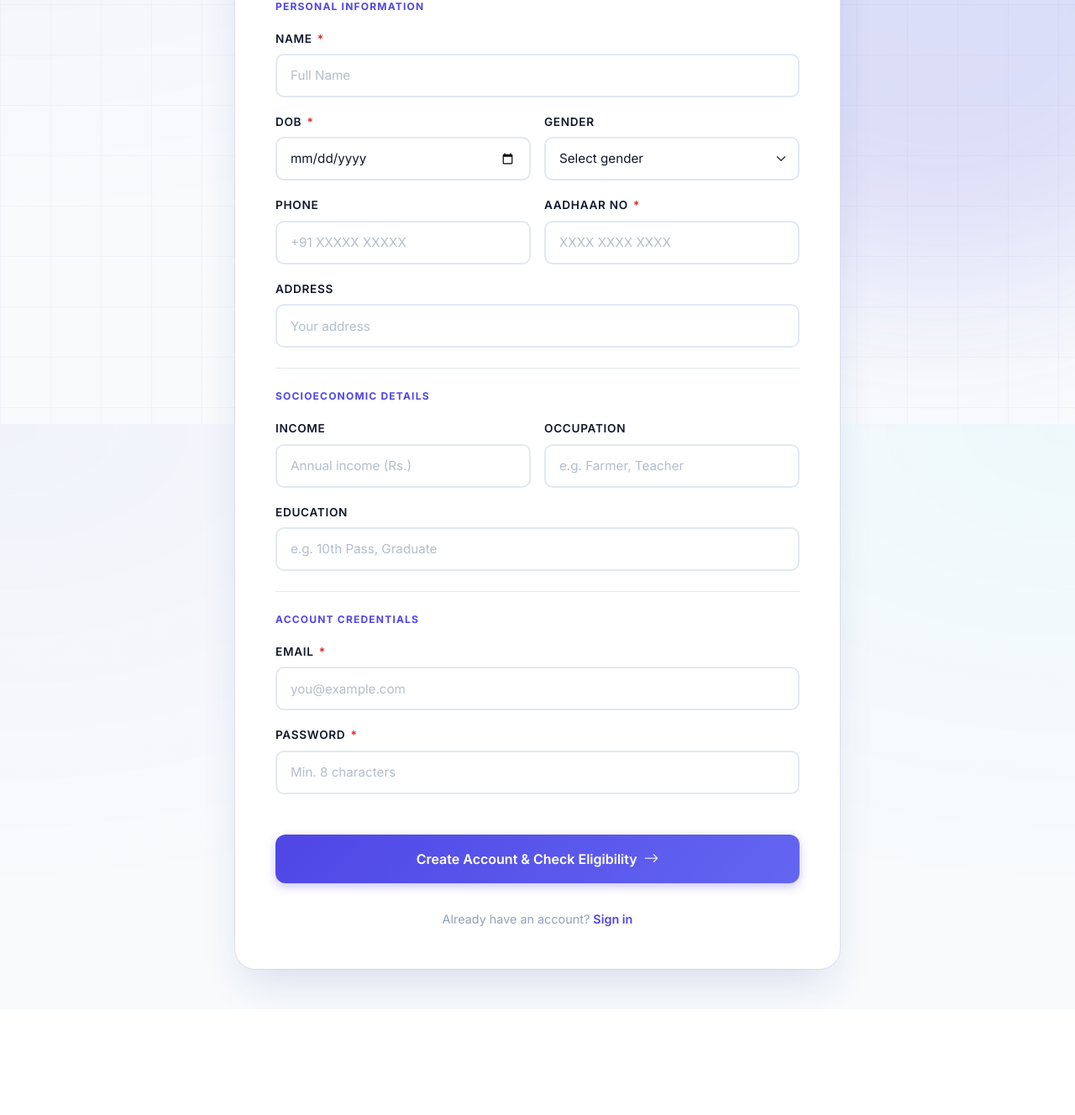
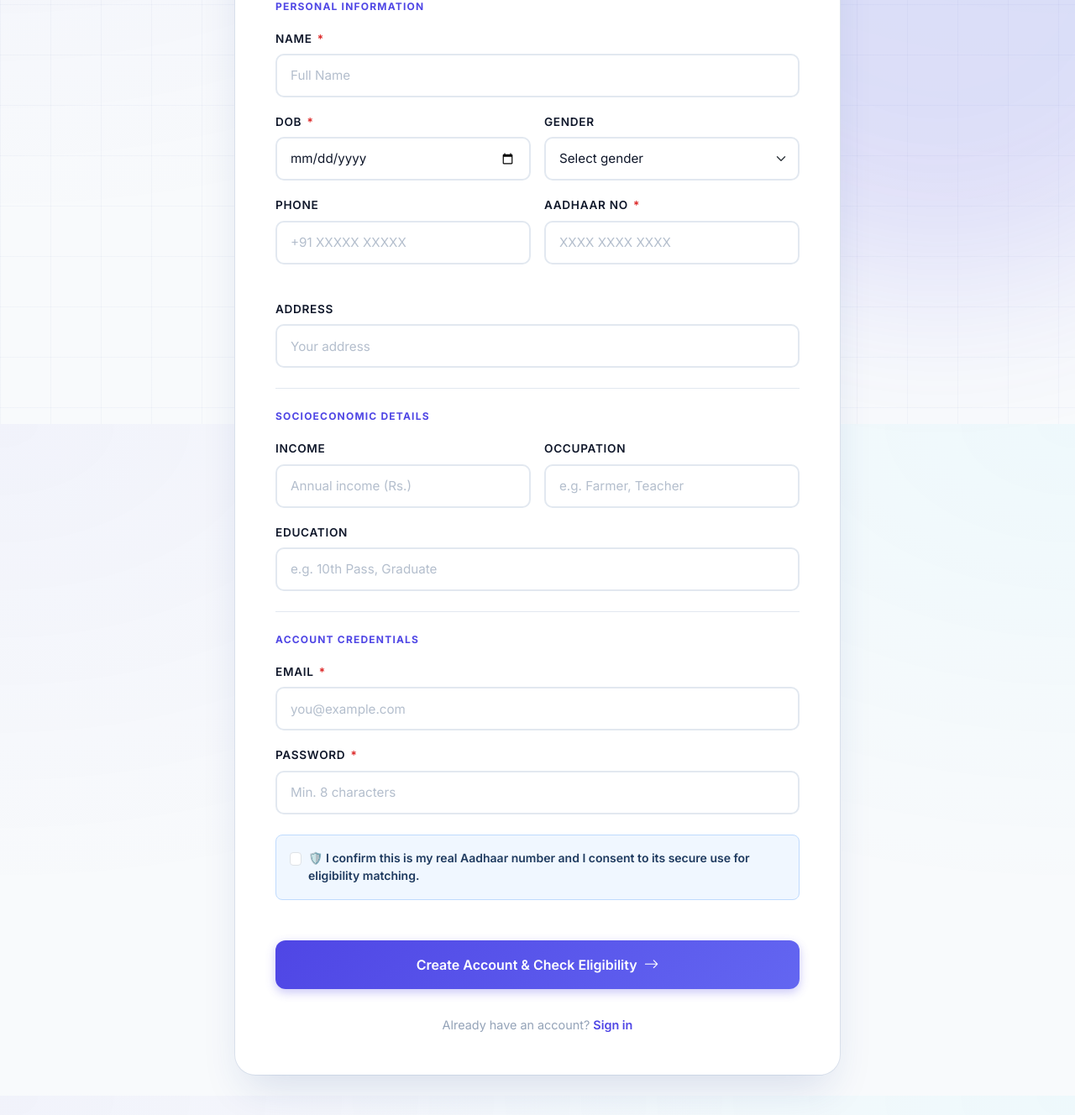
Before and after one commit to vip-sk07/Smart-Beneficiary-Mapping-System, a Django app: page /register/ in a window 1280 px wide. Shown: the part 295-1623 px from the top of the page at 84% size. Before the commit the page ends 1487 px from the top, so only its background shows below. Run offline with Django 5.2, Linux system fonts and the light colour scheme; parts of the project's set-up code (start-up, migrations or seed data) failed here and were passed over.

Commit message:
Security: Verhoeff Aadhaar validation, consent checkbox, live JS feedback, masked Aadhaar in admin/edit-profile

```diff
--- a/core/forms.py
+++ b/core/forms.py
@@ -1,13 +1,46 @@
+import re
 from django import forms
 from django.contrib.auth.forms import AuthenticationForm, PasswordChangeForm
 from .models import CustomUser, Category, Scheme
 
+
+# ── Verhoeff Checksum Algorithm for Aadhaar validation ────────────────────
+_V_D  = [[0,1,2,3,4,5,6,7,8,9],[1,2,3,4,0,6,7,8,9,5],[2,3,4,0,1,7,8,9,5,6],
+          [3,4,0,1,2,8,9,5,6,7],[4,0,1,2,3,9,5,6,7,8],[5,9,8,7,6,0,4,3,2,1],
+          [6,5,9,8,7,1,0,4,3,2],[7,6,5,9,8,2,1,0,4,3],[8,7,6,5,9,3,2,1,0,4],
+          [9,8,7,6,5,4,3,2,1,0]]
+_V_P  = [[0,1,2,3,4,5,6,7,8,9],[1,5,7,6,2,8,3,0,9,4],[5,8,0,3,7,9,6,1,4,2],
+          [8,9,1,6,0,4,3,5,2,7],[9,4,5,3,1,2,6,8,7,0],[4,2,8,6,5,7,3,9,0,1],
+          [2,7,9,3,8,0,6,4,1,5],[7,0,4,6,9,1,3,2,5,8]]
+_V_INV = [0,4,3,2,1,5,6,7,8,9]
+
+def _verhoeff_check(number: str) -> bool:
+    c = 0
+    for i, digit in enumerate(reversed(number)):
+        c = _V_D[c][_V_P[i % 8][int(digit)]]
+    return c == 0
+
+def _clean_aadhaar(value: str) -> str:
+    """Strip spaces/hyphens, validate format + Verhoeff, return 12-digit string."""
+    aadhaar = value.replace(' ', '').replace('-', '')
+    if not re.match(r'^\d{12}$', aadhaar):
+        raise forms.ValidationError('Aadhaar number must be exactly 12 digits.')
+    if aadhaar[0] in '01':
+        raise forms.ValidationError('Aadhaar number cannot start with 0 or 1.')
+    if not _verhoeff_check(aadhaar):
+        raise forms.ValidationError('Invalid Aadhaar number. Please check and re-enter.')
+    return aadhaar
 
 
 class UserRegistrationForm(forms.ModelForm):
     password = forms.CharField(
         widget=forms.PasswordInput(attrs={'class': 'form-control', 'placeholder': 'Min. 8 characters'}),
         label="Password", min_length=8
+    )
+    aadhaar_consent = forms.BooleanField(
+        required=True,
+        label="I confirm this is my real Aadhaar number and I consent to its secure use for eligibility matching.",
+        widget=forms.CheckboxInput(attrs={'class': 'form-check-input', 'id': 'id_aadhaar_consent'})
     )
     class Meta:
         model = CustomUser
@@ -20,12 +53,17 @@ class UserRegistrationForm(forms.ModelForm):
                           choices=[('', 'Select gender'), ('Male', 'Male'), ('Female', 'Female'), ('Other', 'Other')]),
             'email':      forms.EmailInput(attrs={'class': 'form-control', 'placeholder': 'you@example.com'}),
             'phone':      forms.TextInput(attrs={'class': 'form-control', 'placeholder': '+91 XXXXX XXXXX'}),
-            'aadhaar_no': forms.TextInput(attrs={'class': 'form-control', 'placeholder': 'XXXX XXXX XXXX'}),
+            'aadhaar_no': forms.TextInput(attrs={'class': 'form-control', 'placeholder': 'XXXX XXXX XXXX',
+                                                 'id': 'id_aadhaar_no', 'maxlength': '14', 'inputmode': 'numeric'}),
             'address':    forms.TextInput(attrs={'class': 'form-control', 'placeholder': 'Your address'}),
             'income':     forms.NumberInput(attrs={'class': 'form-control', 'step': '1', 'min': '0', 'placeholder': 'Annual income (Rs.)'}),
             'occupation': forms.TextInput(attrs={'class': 'form-control', 'placeholder': 'e.g. Farmer, Teacher'}),
             'education':  forms.TextInput(attrs={'class': 'form-control', 'placeholder': 'e.g. 10th Pass, Graduate'}),
         }
+
+    def clean_aadhaar_no(self):
+        return _clean_aadhaar(self.cleaned_data.get('aadhaar_no', ''))
+
 
 
 class CategorySelectionForm(forms.Form):
--- a/templates/edit_profile.html
+++ b/templates/edit_profile.html
@@ -41,8 +41,8 @@
                     </div>
                     <div class="col-md-6">
                         <label class="form-label fw-bold text-muted small mb-1">Aadhaar No. <i class="bi bi-lock text-muted ms-1"></i></label>
-                        <div class="form-control bg-light text-muted fw-semibold" style="cursor: not-allowed; border-color: transparent;">
-                            {{ user.aadhaar_no|default:"—" }}
+                        <div class="form-control bg-light text-muted fw-semibold" style="cursor: not-allowed; border-color: transparent; letter-spacing: 0.1em;">
+                            XXXX-XXXX-{{ user.aadhaar_no|slice:"-4:"|default:"——" }}
                         </div>
                     </div>
                 </div>
--- a/templates/register.html
+++ b/templates/register.html
@@ -206,6 +206,7 @@
                     <div class="col-md-6">
                         <label class="form-label">{{ form.aadhaar_no.label }} <span class="required-star">*</span></label>
                         {{ form.aadhaar_no }}
+                        <div id="aadhaar-feedback" style="font-size:0.8rem;font-weight:600;margin-top:4px;min-height:20px;"></div>
                         {% if form.aadhaar_no.errors %}<div class="text-danger"><i class="bi bi-exclamation-circle me-1"></i>{{ form.aadhaar_no.errors }}</div>{% endif %}
                     </div>
                     <div class="col-12">
@@ -254,8 +255,21 @@
                     </div>
                 {% endif %}
 
-                <button type="submit" class="bb-btn bb-btn-primary w-100 py-3 mt-4 mt-lg-5 fs-6 d-flex align-items-center justify-content-center gap-2">
-                    {% if is_google_user %}Complete Profile & Check Eligibility{% else %}Create Account & Check Eligibility{% endif %}
+                <!-- Aadhaar Consent Checkbox -->
+                <div class="mt-4 p-3 rounded-3" style="background:#f0f7ff;border:1.5px solid #bfdbfe;">
+                    <div class="form-check d-flex align-items-start gap-2">
+                        {{ form.aadhaar_consent }}
+                        <label class="form-check-label small fw-semibold" for="id_aadhaar_consent" style="color:#1e3a5f;cursor:pointer;">
+                            🛡️ {{ form.aadhaar_consent.label }}
+                        </label>
+                    </div>
+                    {% if form.aadhaar_consent.errors %}
+                        <div class="text-danger small mt-1">{{ form.aadhaar_consent.errors }}</div>
+                    {% endif %}
+                </div>
+
+                <button id="submit-btn" type="submit" class="bb-btn bb-btn-primary w-100 py-3 mt-4 mt-lg-5 fs-6 d-flex align-items-center justify-content-center gap-2" disabled>
+                    {% if is_google_user %}Complete Profile &amp; Check Eligibility{% else %}Create Account &amp; Check Eligibility{% endif %}
                     <i class="bi bi-arrow-right"></i>
                 </button>
             </form>
@@ -271,14 +285,50 @@
     <script src="https://cdn.jsdelivr.net/npm/bootstrap@5.3.0/dist/js/bootstrap.bundle.min.js"></script>
     <script>
         document.addEventListener('DOMContentLoaded', () => {
-            // Ensure form inputs have correct classes
             document.querySelectorAll('input:not([type="hidden"]), select').forEach(input => {
                 if(input.tagName === 'SELECT') {
                     if(!input.classList.contains('form-select')) input.classList.add('form-select');
                 } else {
-                    if(!input.classList.contains('form-control')) input.classList.add('form-control');
+                    if(!input.classList.contains('form-control') && input.type !== 'checkbox') input.classList.add('form-control');
                 }
             });
+
+            // ── Live Aadhaar Validation ──────────────────────────────────────
+            const aadhaarInput = document.getElementById('id_aadhaar_no');
+            const feedback    = document.getElementById('aadhaar-feedback');
+            const submitBtn   = document.getElementById('submit-btn');
+            const consentBox  = document.getElementById('id_aadhaar_consent');
+
+            function updateSubmitState() {
+                if (submitBtn) submitBtn.disabled = !(consentBox && consentBox.checked);
+            }
+            if (consentBox) consentBox.addEventListener('change', updateSubmitState);
+
+            if (aadhaarInput && feedback) {
+                aadhaarInput.addEventListener('input', function() {
+                    // Strip non-digits, cap at 12
+                    let digits = this.value.replace(/\D/g, '').slice(0, 12);
+                    // Auto-format as XXXX XXXX XXXX
+                    let formatted = digits.replace(/(\d{4})(?=\d)/g, '$1 ');
+                    this.value = formatted;
+
+                    const count = digits.length;
+                    feedback.style.display = 'block';
+
+                    if (count === 0) {
+                        feedback.innerHTML = '';
+                    } else if (count < 12) {
+                        feedback.style.color = '#d97706';
+                        feedback.innerHTML = `<i class="bi bi-hourglass-split"></i> ${count}/12 digits — keep typing...`;
+                    } else if (digits[0] === '0' || digits[0] === '1') {
+                        feedback.style.color = '#dc2626';
+                        feedback.innerHTML = '<i class="bi bi-x-circle"></i> Aadhaar cannot start with 0 or 1';
+                    } else {
+                        feedback.style.color = '#059669';
+                        feedback.innerHTML = '<i class="bi bi-check-circle"></i> Format looks valid ✓';
+                    }
+                });
+            }
         });
     </script>
 </body>
```
Also changed, not shown: core/admin.py (+15 -1 lines).
